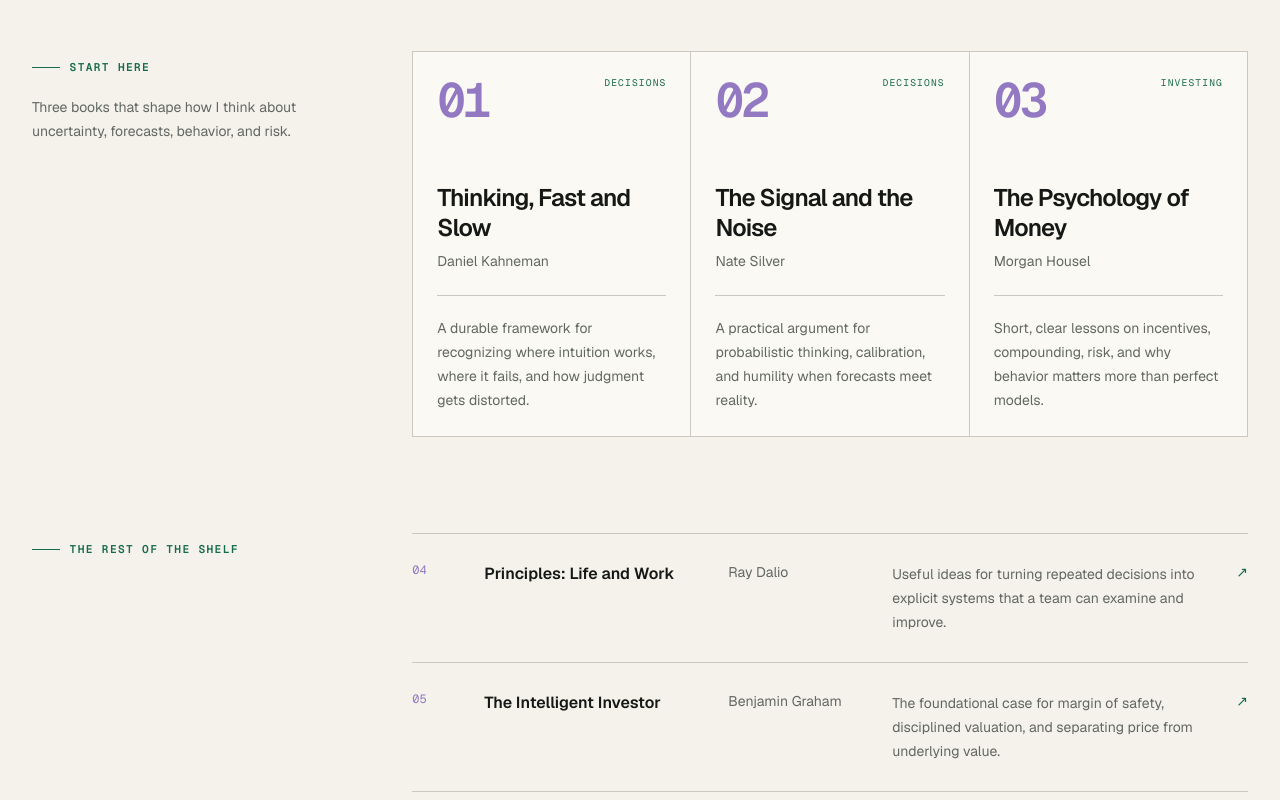
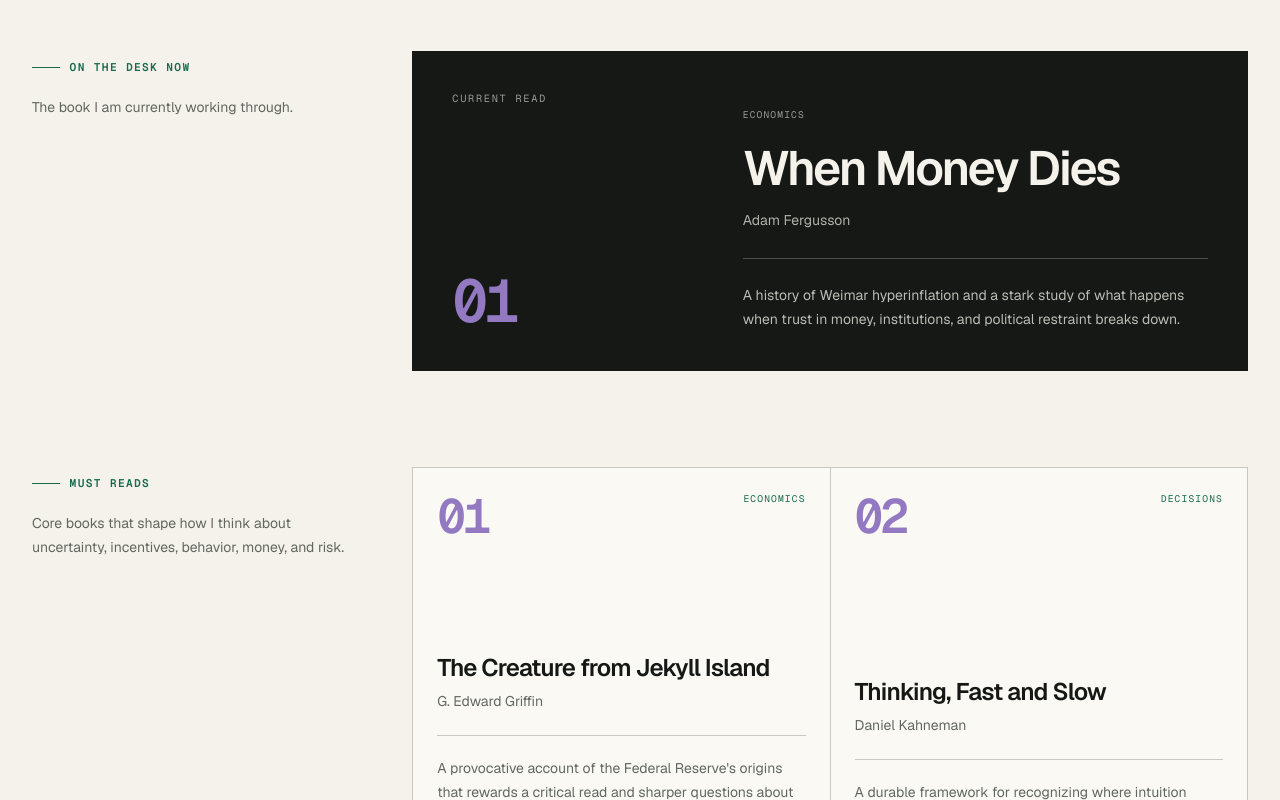
Before and after one commit to dr-pablo/gd-paulymurph, a Next.js app: page /reading in a window 1280 px wide. Shown: the part 540-1340 px from the top of the page. Built offline with nearby package versions, Linux system fonts and the light colour scheme.

Commit message:
refresh reading shelf

```diff
--- a/app/reading/page.tsx
+++ b/app/reading/page.tsx
@@ -9,8 +9,9 @@
 });
 
 export default function ReadingPage() {
+  const currentRead = readingPicks.find((book) => book.current);
   const essentials = readingPicks.filter((book) => book.essential);
-  const shelf = readingPicks.filter((book) => !book.essential);
+  const shelf = readingPicks.filter((book) => !book.current && !book.essential);
 
   return (
     <div>
@@ -29,13 +30,34 @@
       </header>
 
       <div className="mx-auto max-w-7xl px-5 py-16 md:px-8 md:py-24">
+        {currentRead && (
+          <section className="mb-24 grid gap-8 md:grid-cols-[0.75fr_1.8fr]">
+            <div>
+              <p className="section-label">On the desk now</p>
+              <p className="mt-5 max-w-xs text-sm leading-6 text-muted-foreground">The book I am currently working through.</p>
+            </div>
+            <a href={currentRead.href} target="_blank" rel="noreferrer" className="group grid min-h-80 gap-10 bg-foreground p-7 text-background hover:bg-accent md:grid-cols-[0.7fr_1.3fr] md:p-10">
+              <div className="flex flex-col justify-between">
+                <span className="font-mono text-[0.65rem] uppercase tracking-[0.16em] text-background/60">Current read</span>
+                <span className="metric-value mt-16 text-6xl font-semibold text-lavender">01</span>
+              </div>
+              <div className="flex flex-col justify-end">
+                <span className="font-mono text-[0.6rem] uppercase tracking-[0.12em] text-background/60">{currentRead.category}</span>
+                <h2 className="mt-4 text-3xl font-semibold leading-tight tracking-[-0.045em] md:text-5xl">{currentRead.title}</h2>
+                <p className="mt-3 text-sm text-background/70">{currentRead.author}</p>
+                <p className="mt-7 border-t border-background/25 pt-6 text-sm leading-6 text-background/75">{currentRead.note}</p>
+              </div>
+            </a>
+          </section>
+        )}
+
         <section>
           <div className="grid gap-8 md:grid-cols-[0.75fr_1.8fr]">
             <div>
-              <p className="section-label">Start here</p>
-              <p className="mt-5 max-w-xs text-sm leading-6 text-muted-foreground">Three books that shape how I think about uncertainty, forecasts, behavior, and risk.</p>
+              <p className="section-label">Must reads</p>
+              <p className="mt-5 max-w-xs text-sm leading-6 text-muted-foreground">Core books that shape how I think about uncertainty, incentives, behavior, money, and risk.</p>
             </div>
-            <div className="grid gap-px border border-border bg-border lg:grid-cols-3">
+            <div className="grid gap-px border border-border bg-border lg:grid-cols-2">
               {essentials.map((book, index) => (
                 <a key={book.title} href={book.href} target="_blank" rel="noreferrer" className="group flex min-h-96 flex-col justify-between bg-paper p-6 hover:bg-lavender-soft/45">
                   <div className="flex items-start justify-between">
--- a/content/reading.ts
+++ b/content/reading.ts
@@ -4,10 +4,27 @@
   href: string;
   category: "Decisions" | "Economics" | "Investing" | "Building";
   note: string;
+  current?: boolean;
   essential?: boolean;
 };
 
 export const readingPicks: ReadingPick[] = [
+  {
+    title: "When Money Dies",
+    author: "Adam Fergusson",
+    href: "https://www.goodreads.com/book/show/8567383-when-money-dies",
+    category: "Economics",
+    note: "A history of Weimar hyperinflation and a stark study of what happens when trust in money, institutions, and political restraint breaks down.",
+    current: true,
+  },
+  {
+    title: "The Creature from Jekyll Island",
+    author: "G. Edward Griffin",
+    href: "https://www.goodreads.com/book/show/66499.The_Creature_from_Jekyll_Island",
+    category: "Economics",
+    note: "A provocative account of the Federal Reserve's origins that rewards a critical read and sharper questions about central banking and monetary power.",
+    essential: true,
+  },
   {
     title: "Thinking, Fast and Slow",
     author: "Daniel Kahneman",
```
Also changed, not shown: 1 other file (tests, documents, lock files or other folders).
